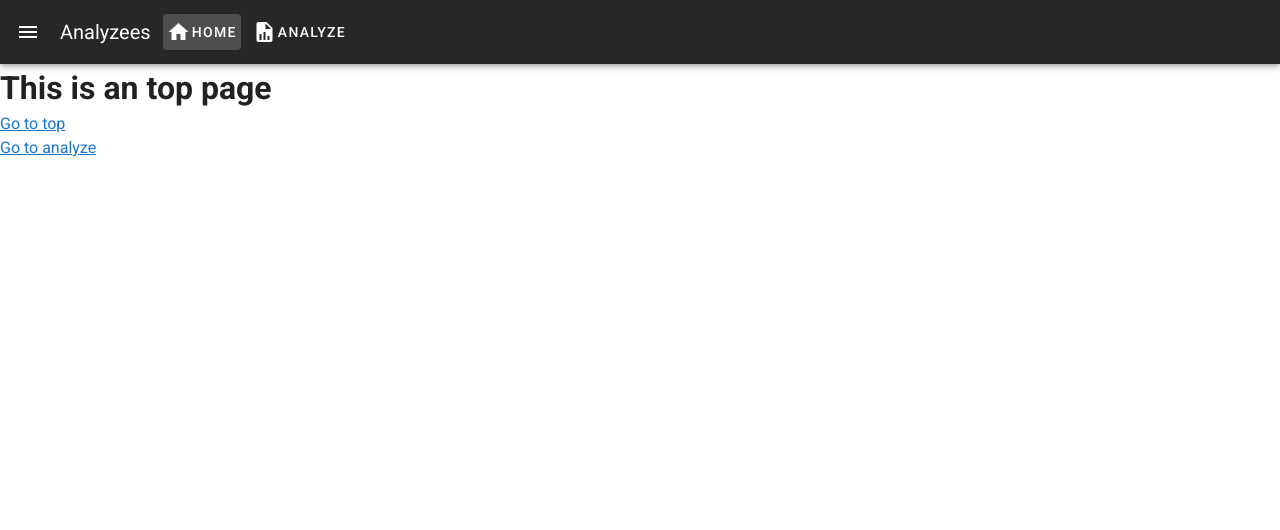
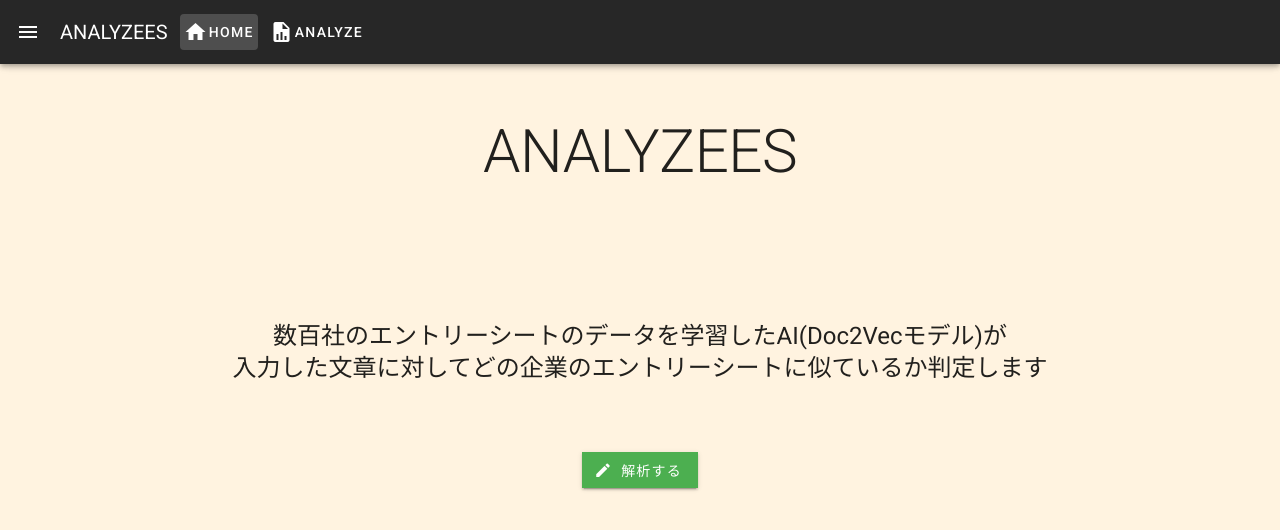
Before and after one commit to mkdk09/analyze-es-front, a Vue app: page / in a window 1280 px wide. Shown: the top 530 px of the page. Built offline with nearby package versions, Linux system fonts and the light colour scheme.

Commit message:
トップページを実装

```diff
--- a/src/App.vue
+++ b/src/App.vue
@@ -1,9 +1,9 @@
 <template>
-  <v-app>
+  <v-app :style="{ background: $vuetify.theme.themes.light.background }">
     <Header/>
     <router-view/>
-    <router-link to="/">Go to top</router-link>
-    <router-link to="/analyze">Go to analyze</router-link>
+    <!-- <router-link to="/">Go to top</router-link>
+    <router-link to="/analyze">Go to analyze</router-link> -->
   </v-app>
 </template>
 
--- a/src/components/Header.vue
+++ b/src/components/Header.vue
@@ -5,7 +5,7 @@
       dark
     >
       <v-app-bar-nav-icon></v-app-bar-nav-icon>
-      <v-toolbar-title class="mx-1 px-1">Analyzees</v-toolbar-title>
+      <v-toolbar-title class="mx-1 px-1">ANALYZEES</v-toolbar-title>
       <!-- <router-link to="/">Analyzees</router-link> -->
       <!-- <router-link to="/analyze">Go to analyze</router-link> -->
       <!-- <div class="flex-grow-1"></div> -->
--- a/src/plugins/vuetify.js
+++ b/src/plugins/vuetify.js
@@ -4,4 +4,11 @@ import Vuetify from 'vuetify/lib'
 Vue.use(Vuetify)
 
 export default new Vuetify({
+  theme: {
+    themes: {
+      light: {
+        background: '#FFF3E0'
+      }
+    }
+  }
 })
--- a/src/views/Analyze.vue
+++ b/src/views/Analyze.vue
@@ -1,5 +1,4 @@
 <template>
-  <v-app>
   <v-container fluid>
     <v-row align="start" justify="center">
       <v-col cols="10">
@@ -51,7 +50,6 @@
       </v-col>
     </v-row>
   </v-container>
-  </v-app>
 </template>
 
 <script>
--- a/src/views/Top.vue
+++ b/src/views/Top.vue
@@ -1,5 +1,32 @@
 <template>
   <div class="top">
-    <h1>This is an top page</h1>
+    <v-row
+      class="mx-0" style="height: 200px;"
+      justify="center" align-content="center"
+    >
+      <h1 class="display-3 text-center">ANALYZEES</h1>
+    </v-row>
+    <v-row
+      class="mx-0" style="height: 200px;"
+      justify="center" align-content="center"
+    >
+      <h2 class="headline text-center">数百社のエントリーシートのデータを学習したAI(Doc2Vecモデル)が<br>
+      入力した文章に対してどの企業のエントリーシートに似ているか判定します</h2>
+    </v-row>
+    <v-row
+    align="center"
+    justify="space-around"
+    >
+      <v-btn
+        tile
+        color="success"
+        to="/analyze"
+      >
+        <v-icon left>
+          mdi-pencil
+        </v-icon>
+        解析する
+      </v-btn>
+    </v-row>
   </div>
 </template>
```
Lines whose indentation alone changed are shown as unchanged.
